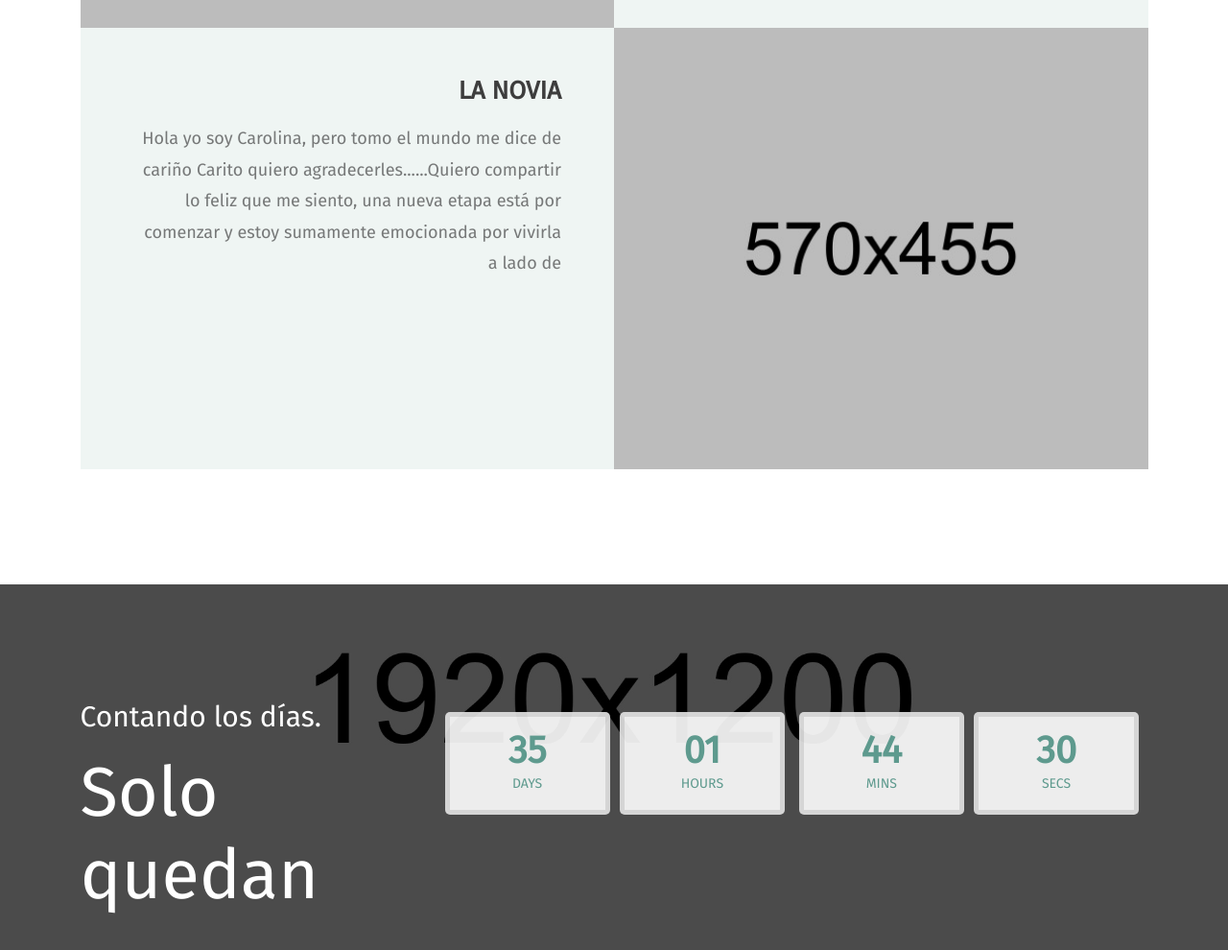
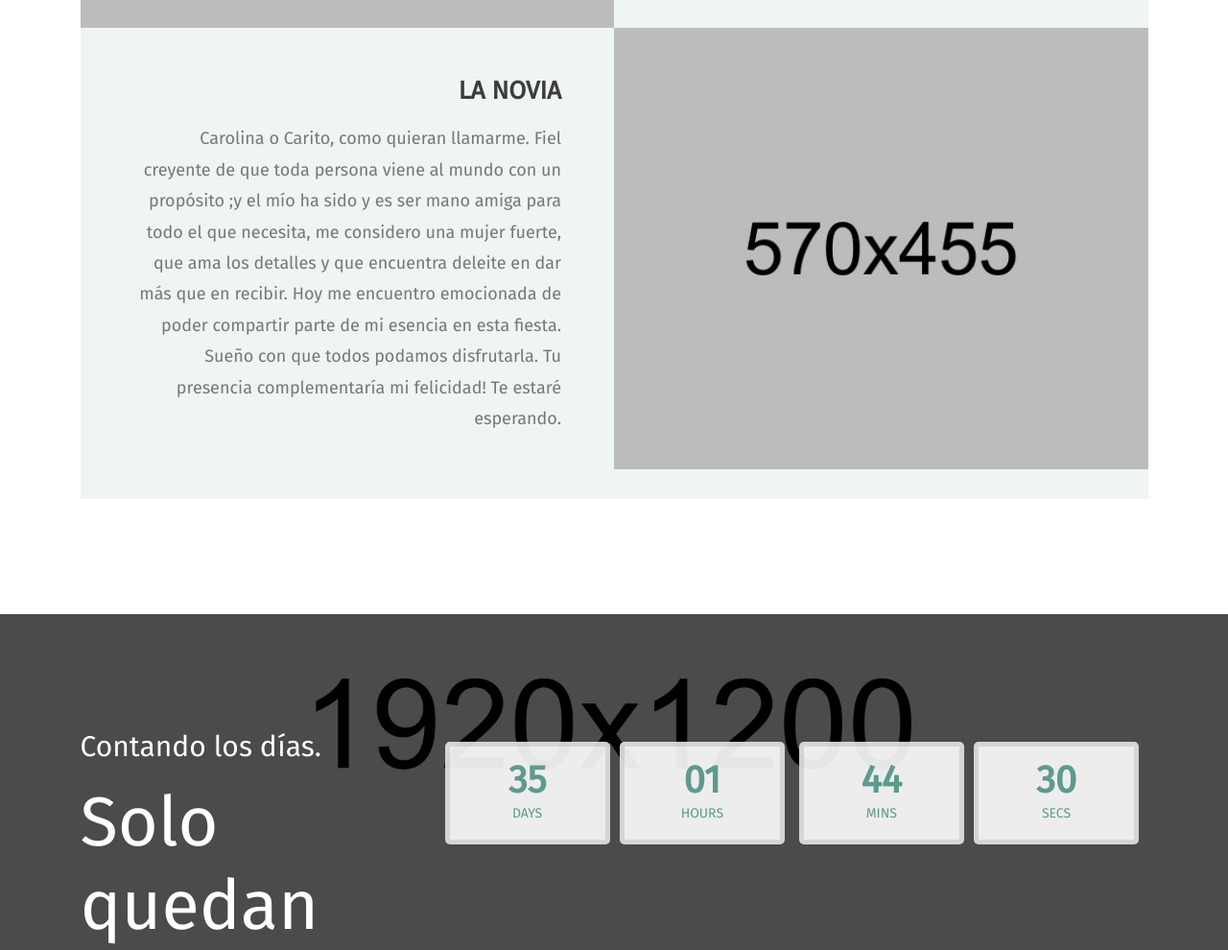
Before and after one commit to alancix85/boda-religiosa, a plain HTML site: page index.html in a window 1280 px wide. Shown: the part 1360-2350 px from the top of the page at 96% size. Drawn offline with Linux system fonts and the light colour scheme.

Commit message:
Text Novia

```diff
--- a/index.html
+++ b/index.html
@@ -176,7 +176,7 @@
                             <div class="details">
                                 <div class="details-inner">
                                     <h3>La Novia</h3>
-                                    <p>Hola yo soy Carolina, pero tomo el mundo me dice de cariño Carito quiero agradecerles......Quiero compartir lo feliz que me siento, una nueva etapa está por comenzar y estoy sumamente emocionada por vivirla a lado de </p>
+                                    <p>Carolina o Carito, como quieran llamarme. Fiel creyente de que toda persona viene al mundo con un propósito ;y el mío ha sido y es ser mano amiga para todo el que necesita, me considero una mujer fuerte, que ama los detalles y que encuentra deleite en dar más que en recibir. Hoy me encuentro emocionada de poder compartir parte de mi esencia en esta fiesta. Sueño con que todos podamos disfrutarla. Tu presencia complementaría mi felicidad! Te estaré esperando. </p>
                                 </div>
                             </div>
                             <div class="img-holder wow fadeInRightSlow">
```
